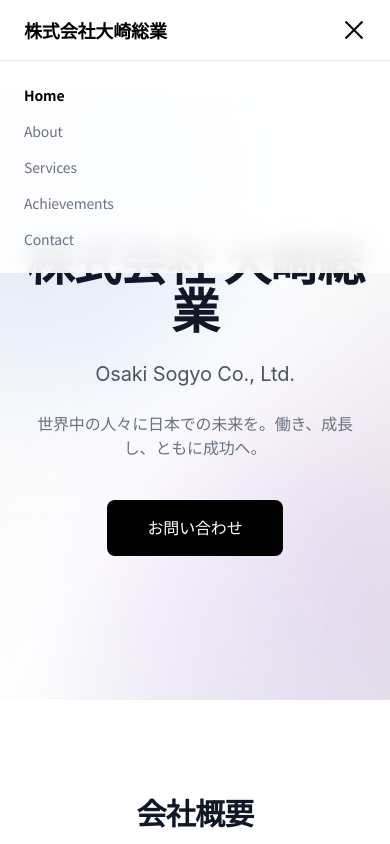
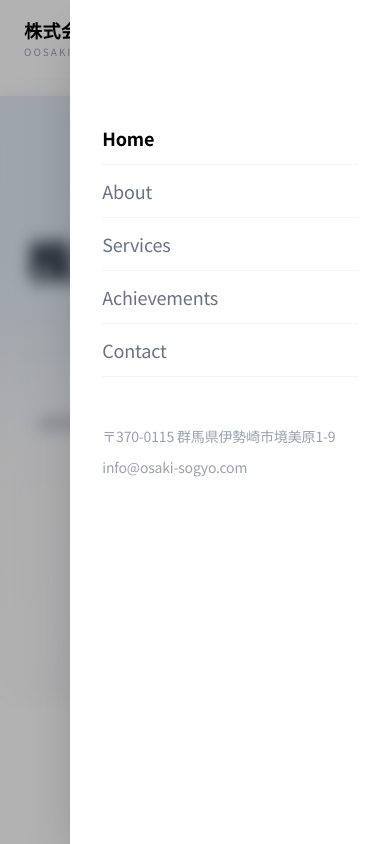
Before and after one commit to winluv0909/my-website, a Next.js app: page / in a window 390 px wide. Both pictures are taken after a click on the button 354 px from the left and 30 px from the top of the page. Shown: the top 844 px of the page. Built offline with nearby package versions, Linux system fonts and the light colour scheme.

Commit message:
Upgrade navbar UI and mobile menu

```diff
--- a/components/Navbar.js
+++ b/components/Navbar.js
@@ -7,6 +7,7 @@
 export default function Navbar() {
   const [scrolled, setScrolled] = useState(false);
   const [open, setOpen] = useState(false);
+
   const pathname = usePathname();
 
   useEffect(() => {
@@ -15,62 +16,184 @@
     };
 
     window.addEventListener("scroll", handleScroll);
+
     return () => window.removeEventListener("scroll", handleScroll);
   }, []);
 
+  // Prevent body scroll when menu is open
+  useEffect(() => {
+    if (open) {
+      document.body.style.overflow = "hidden";
+    } else {
+      document.body.style.overflow = "auto";
+    }
+
+    return () => {
+      document.body.style.overflow = "auto";
+    };
+  }, [open]);
+
   const navStyle = scrolled
-    ? "bg-white/70 backdrop-blur-md shadow-sm border-b border-white/30"
+    ? "bg-white/80 backdrop-blur-xl shadow-sm border-b border-gray-200"
     : "bg-transparent";
 
-  const linkStyle = (path) =>
-    `block py-2 transition ${
+  const desktopLinkStyle = (path) =>
+    `relative transition duration-300 ${
+      pathname === path
+        ? "text-black font-semibold"
+        : "text-gray-500 hover:text-black"
+    }`;
+
+  const mobileLinkStyle = (path) =>
+    `text-lg py-3 border-b border-gray-100 transition duration-300 ${
       pathname === path
         ? "text-black font-semibold"
         : "text-gray-500 hover:text-black"
     }`;
 
   return (
+    <>
+      {/* NAVBAR */}
       <header
-      className={`fixed top-0 w-full z-50 transition-all duration-300 ${navStyle}`}
+        className={`fixed top-0 left-0 w-full z-50 transition-all duration-300 ${navStyle}`}
       >
-      <div className="max-w-6xl mx-auto px-6 py-4 flex justify-between items-center">
+        <div className="max-w-7xl mx-auto px-6 lg:px-10 py-4 flex justify-between items-center">
 
           {/* LOGO */}
-        <h1 className="font-semibold text-lg">株式会社大崎総業</h1>
+          <Link href="/">
+            <div className="cursor-pointer">
+              <h1 className="text-lg md:text-xl font-bold tracking-wide text-black">
+                株式会社大崎総業
+              </h1>
+
+              <p className="text-[10px] md:text-xs text-gray-500 tracking-[0.2em] uppercase">
+                OOSAKI SOGYO CO., LTD.
+              </p>
+            </div>
+          </Link>
 
           {/* DESKTOP MENU */}
-        <nav className="hidden md:flex gap-6 text-sm">
-          <Link href="/" className={linkStyle("/")}>Home</Link>
-          <Link href="/about" className={linkStyle("/about")}>About</Link>
-          <Link href="/services" className={linkStyle("/services")}>Services</Link>
-          <Link href="/achievements" className={linkStyle("/achievements")}>Achievements</Link>
-          <Link href="/contact" className={linkStyle("/contact")}>Contact</Link>
+          <nav className="hidden md:flex items-center gap-8 text-sm">
+            <Link href="/" className={desktopLinkStyle("/")}>
+              Home
+            </Link>
+
+            <Link href="/about" className={desktopLinkStyle("/about")}>
+              About
+            </Link>
+
+            <Link href="/services" className={desktopLinkStyle("/services")}>
+              Services
+            </Link>
+
+            <Link
+              href="/achievements"
+              className={desktopLinkStyle("/achievements")}
+            >
+              Achievements
+            </Link>
+
+            <Link href="/contact" className={desktopLinkStyle("/contact")}>
+              Contact
+            </Link>
           </nav>
 
           {/* MOBILE BUTTON */}
           <button
-          className="md:hidden flex flex-col gap-1"
             onClick={() => setOpen(!open)}
+            className="md:hidden relative z-[60] w-10 h-10 flex items-center justify-center"
           >
-<span className={`w-6 h-0.5 bg-black transition ${open ? "rotate-45 translate-y-1.5" : ""}`}></span>
-<span className={`w-6 h-0.5 bg-black transition ${open ? "opacity-0" : ""}`}></span>
-<span className={`w-6 h-0.5 bg-black transition ${open ? "-rotate-45 -translate-y-1.5" : ""}`}></span>
+            <div className="relative w-6 h-6">
 
+              <span
+                className={`absolute left-0 top-1 w-6 h-0.5 bg-black transition-all duration-300 ${
+                  open ? "rotate-45 top-3" : ""
+                }`}
+              ></span>
+
+              <span
+                className={`absolute left-0 top-3 w-6 h-0.5 bg-black transition-all duration-300 ${
+                  open ? "opacity-0" : ""
+                }`}
+              ></span>
+
+              <span
+                className={`absolute left-0 top-5 w-6 h-0.5 bg-black transition-all duration-300 ${
+                  open ? "-rotate-45 top-3" : ""
+                }`}
+              ></span>
+
+            </div>
           </button>
         </div>
+      </header>
+
+      {/* MOBILE OVERLAY */}
+      <div
+        className={`fixed inset-0 bg-black/30 backdrop-blur-sm z-40 transition-opacity duration-300 md:hidden ${
+          open
+            ? "opacity-100 pointer-events-auto"
+            : "opacity-0 pointer-events-none"
+        }`}
+        onClick={() => setOpen(false)}
+      ></div>
 
       {/* MOBILE MENU */}
-      {open && (
-        <div className="md:hidden bg-white/90 backdrop-blur-md border-t border-gray-200 px-6 pb-4">
-          <nav className="flex flex-col text-sm mt-4">
-            <Link href="/" className={linkStyle("/")} onClick={() => setOpen(false)}>Home</Link>
-            <Link href="/about" className={linkStyle("/about")} onClick={() => setOpen(false)}>About</Link>
-            <Link href="/services" className={linkStyle("/services")} onClick={() => setOpen(false)}>Services</Link>
-            <Link href="/achievements" className={linkStyle("/achievements")} onClick={() => setOpen(false)}>Achievements</Link>
-            <Link href="/contact" className={linkStyle("/contact")} onClick={() => setOpen(false)}>Contact</Link>
-          </nav>
+      <div
+        className={`fixed top-0 right-0 h-full w-[82%] max-w-sm bg-white z-50 shadow-2xl transform transition-transform duration-300 ease-out md:hidden ${
+          open ? "translate-x-0" : "translate-x-full"
+        }`}
+      >
+        <div className="pt-28 px-8 flex flex-col">
+
+          <Link
+            href="/"
+            className={mobileLinkStyle("/")}
+            onClick={() => setOpen(false)}
+          >
+            Home
+          </Link>
+
+          <Link
+            href="/about"
+            className={mobileLinkStyle("/about")}
+            onClick={() => setOpen(false)}
+          >
+            About
+          </Link>
+
+          <Link
+            href="/services"
+            className={mobileLinkStyle("/services")}
+            onClick={() => setOpen(false)}
+          >
+            Services
+          </Link>
+
+          <Link
+            href="/achievements"
+            className={mobileLinkStyle("/achievements")}
+            onClick={() => setOpen(false)}
+          >
+            Achievements
+          </Link>
+
+          <Link
+            href="/contact"
+            className={mobileLinkStyle("/contact")}
+            onClick={() => setOpen(false)}
+          >
+            Contact
+          </Link>
+
+          {/* Bottom info */}
+          <div className="mt-12 text-sm text-gray-400 leading-relaxed">
+            <p>〒370-0115 群馬県伊勢崎市境美原1-9</p>
+            <p className="mt-2">info@osaki-sogyo.com</p>
           </div>
-      )}
-    </header>
+
+        </div>
+      </div>
+    </>
   );
 }
```
Lines whose indentation alone changed are shown as unchanged.
